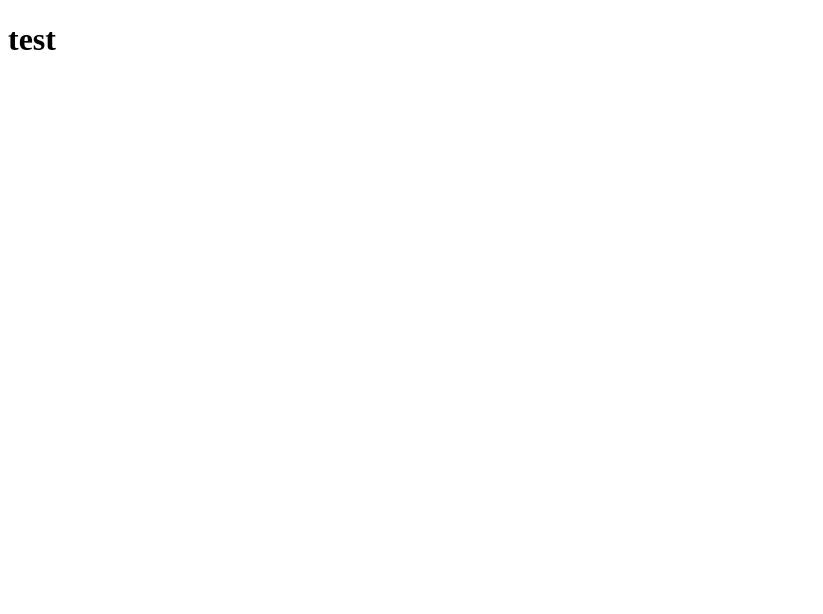
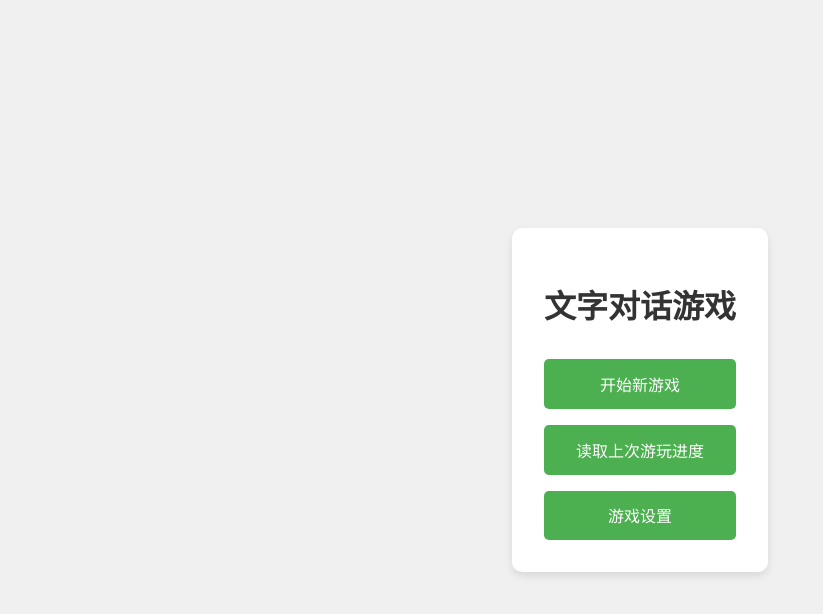
Before and after one commit to OneIs2much/oneis2much.github.io, a plain HTML site: page index.html in a window 1280 px wide. Shown: the whole page, without its empty margins (0-823 px from the left). Drawn offline with Linux system fonts and the light colour scheme.

Commit message:
搭个框架先

```diff
--- a/index.html
+++ b/index.html
@@ -1,11 +1,20 @@
 <!DOCTYPE html>
-<html lang="en">
+<html lang="zh-CN">
     <head>
         <meta charset="UTF-8" />
         <meta name="viewport" content="width=device-width, initial-scale=1.0" />
-        <title>Document</title>
+        <title>文字对话游戏</title>
+        <link rel="stylesheet" href="styles.css" />
     </head>
     <body>
-        <h1>test</h1>
+        <div class="title-screen">
+            <h1>文字对话游戏</h1>
+            <div class="menu">
+                <button id="new-game">开始新游戏</button>
+                <button id="load-game">读取上次游玩进度</button>
+                <button id="settings">游戏设置</button>
+            </div>
+        </div>
+        <script src="script.js"></script>
     </body>
 </html>
--- /dev/null
+++ b/script.js
@@ -0,0 +1,11 @@
+document.getElementById("new-game").addEventListener("click", () => {
+    alert("开始新游戏功能待实现");
+});
+
+document.getElementById("load-game").addEventListener("click", () => {
+    alert("读取上次游玩进度功能待实现");
+});
+
+document.getElementById("settings").addEventListener("click", () => {
+    alert("游戏设置功能待实现");
+});
--- /dev/null
+++ b/styles.css
@@ -0,0 +1,43 @@
+body {
+    font-family: "Microsoft YaHei", sans-serif;
+    background-color: #f0f0f0;
+    display: flex;
+    justify-content: center;
+    align-items: center;
+    height: 100vh;
+    margin: 0;
+}
+
+.title-screen {
+    text-align: center;
+    background-color: white;
+    padding: 2rem;
+    border-radius: 10px;
+    box-shadow: 0 4px 8px rgba(0, 0, 0, 0.1);
+}
+
+.title-screen h1 {
+    color: #333;
+    margin-bottom: 2rem;
+}
+
+.menu {
+    display: flex;
+    flex-direction: column;
+    gap: 1rem;
+}
+
+.menu button {
+    padding: 0.8rem 1.5rem;
+    font-size: 1rem;
+    background-color: #4caf50;
+    color: white;
+    border: none;
+    border-radius: 5px;
+    cursor: pointer;
+    transition: background-color 0.3s;
+}
+
+.menu button:hover {
+    background-color: #45a049;
+}
```
